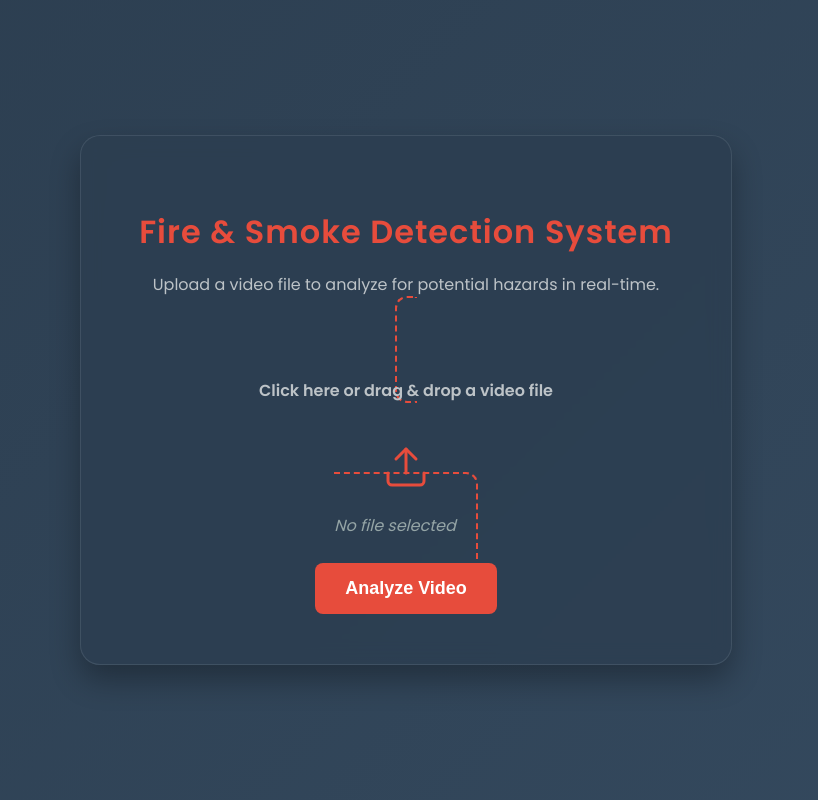
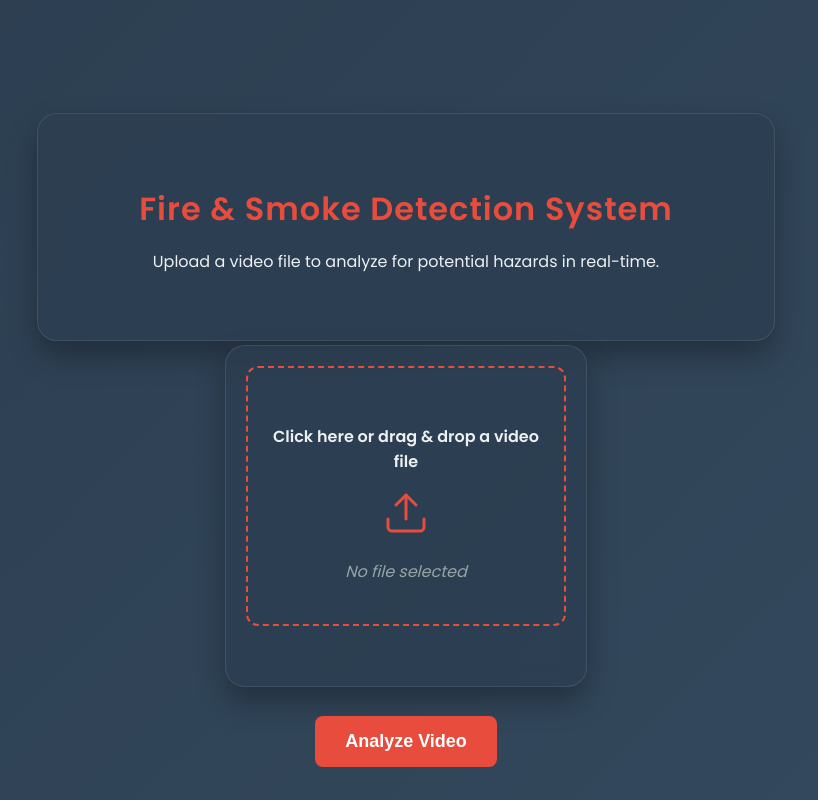
Before and after one commit to LoneTerror/IOCL-Fire-Smoke_Detection, a Django app: page / in a window 1280 px wide. Shown: the whole page, without its empty margins (234-1052 px from the left). Run offline with Django 5.2, Linux system fonts and the light colour scheme.

Commit message:
Webpage Alignment Fixed

```diff
--- a/fire_detection/templates/fire_detection/upload.html
+++ b/fire_detection/templates/fire_detection/upload.html
@@ -1,13 +1,13 @@
 <!DOCTYPE html>
 <html lang="en">
   <head>
-    <meta charset="UTF-8">
-    <meta name="viewport" content="width=device-width, initial-scale=1.0">
+    <meta charset="UTF-8" />
+    <meta name="viewport" content="width=device-width, initial-scale=1.0" />
     <title>Upload Video | Fire & Smoke Detection</title>
     <style>
-        @import url('https://fonts.googleapis.com/css2?family=Poppins:wght@400;600&display=swap');
+      @import url("https://fonts.googleapis.com/css2?family=Poppins:wght@400;600&display=swap");
       body {
-            font-family: 'Poppins', sans-serif;
+        font-family: "Poppins", sans-serif;
         background: linear-gradient(135deg, #2c3e50, #34495e);
         color: #ecf0f1;
         display: flex;
@@ -16,14 +16,32 @@
         height: 100vh;
         margin: 0;
       }
-        .container {
+      .parent_container {
+        display: flex;
+        flex-direction: column;
+        align-items: center;
+        gap: 4px;
+      }
+      .container1 {
         background-color: rgba(44, 62, 80, 0.8);
         padding: 50px;
         border-radius: 20px;
         box-shadow: 0 15px 30px rgba(0, 0, 0, 0.3);
         text-align: center;
         width: 100%;
-            max-width: 550px;
+        max-width: 700px;
+        border: 1px solid rgba(236, 240, 241, 0.1);
+        backdrop-filter: blur(10px);
+      }
+      .container2 {
+        background-color: rgba(44, 62, 80, 0.8);
+        padding: 20px;
+        border-radius: 20px;
+        box-shadow: 0 15px 30px rgba(0, 0, 0, 0.3);
+        text-align: center;
+        width: 100%;
+        max-width: 320px;
+        max-height: 300px;
         border: 1px solid rgba(236, 240, 241, 0.1);
         backdrop-filter: blur(10px);
       }
@@ -33,9 +51,16 @@
         font-weight: 600;
         letter-spacing: 1px;
       }
-        p {
-            color: #bdc3c7;
-            margin-bottom: 40px;
+
+      .upload-form p {
+        margin-bottom: 15px;
+      }
+
+      #main-form {
+        display: flex;
+        flex-direction: column;
+        align-items: center;
+        gap: 20px;
       }
       .upload-form {
         border: 2px dashed #e74c3c;
@@ -82,34 +107,65 @@
     </style>
   </head>
   <body>
-    <div class="container">
+    <div class="parent_container">
+      <div class="container1">
         <h1>Fire & Smoke Detection System</h1>
-        <p>Upload a video file to analyze for potential hazards in real-time.</p>
+        <p>
+          Upload a video file to analyze for potential hazards in real-time.
+        </p>
+      </div>
 
-        <form id="main-form" action="{% url 'upload_video' %}" method="post" enctype="multipart/form-data">
+      <div class="container2">
+        <form
+          id="main-form"
+          action="{% url 'upload_video' %}"
+          method="post"
+          enctype="multipart/form-data"
+        >
           {% csrf_token %}
           <label for="video-upload" class="upload-form">
             <p><strong>Click here or drag & drop a video file</strong></p>
             <div class="upload-icon">
-                    <svg xmlns="http://www.w3.org/2000/svg" width="52" height="48" viewBox="0 0 24 24" fill="none" stroke="currentColor" stroke-width="1.5" stroke-linecap="round" stroke-linejoin="round"><path d="M21 15v4a2 2 0 0 1-2 2H5a2 2 0 0 1-2-2v-4"></path><polyline points="17 8 12 3 7 8"></polyline><line x1="12" y1="3" x2="12" y2="15"></line></svg>
+              <svg
+                xmlns="http://www.w3.org/2000/svg"
+                width="52"
+                height="48"
+                viewBox="0 0 24 24"
+                fill="none"
+                stroke="currentColor"
+                stroke-width="1.5"
+                stroke-linecap="round"
+                stroke-linejoin="round"
+              >
+                <path d="M21 15v4a2 2 0 0 1-2 2H5a2 2 0 0 1-2-2v-4"></path>
+                <polyline points="17 8 12 3 7 8"></polyline>
+                <line x1="12" y1="3" x2="12" y2="15"></line>
+              </svg>
             </div>
             <span id="file-name">No file selected</span>
           </label>
-            <input id="video-upload" type="file" name="video" accept="video/*" required>
-            <br>
+          <input
+            id="video-upload"
+            type="file"
+            name="video"
+            accept="video/*"
+            required
+          />
+          <br />
           <button type="submit" class="upload-btn">Analyze Video</button>
         </form>
       </div>
+    </div>
 
     <script>
-        const fileInput = document.getElementById('video-upload');
-        const fileNameSpan = document.getElementById('file-name');
+      const fileInput = document.getElementById("video-upload");
+      const fileNameSpan = document.getElementById("file-name");
 
-        fileInput.addEventListener('change', () => {
+      fileInput.addEventListener("change", () => {
         if (fileInput.files.length > 0) {
           fileNameSpan.textContent = fileInput.files[0].name;
         } else {
-                fileNameSpan.textContent = 'No file selected';
+          fileNameSpan.textContent = "No file selected";
         }
       });
     </script>
```
Also changed, not shown: README.md, 1 other file. Lines whose indentation alone changed are shown as unchanged.
